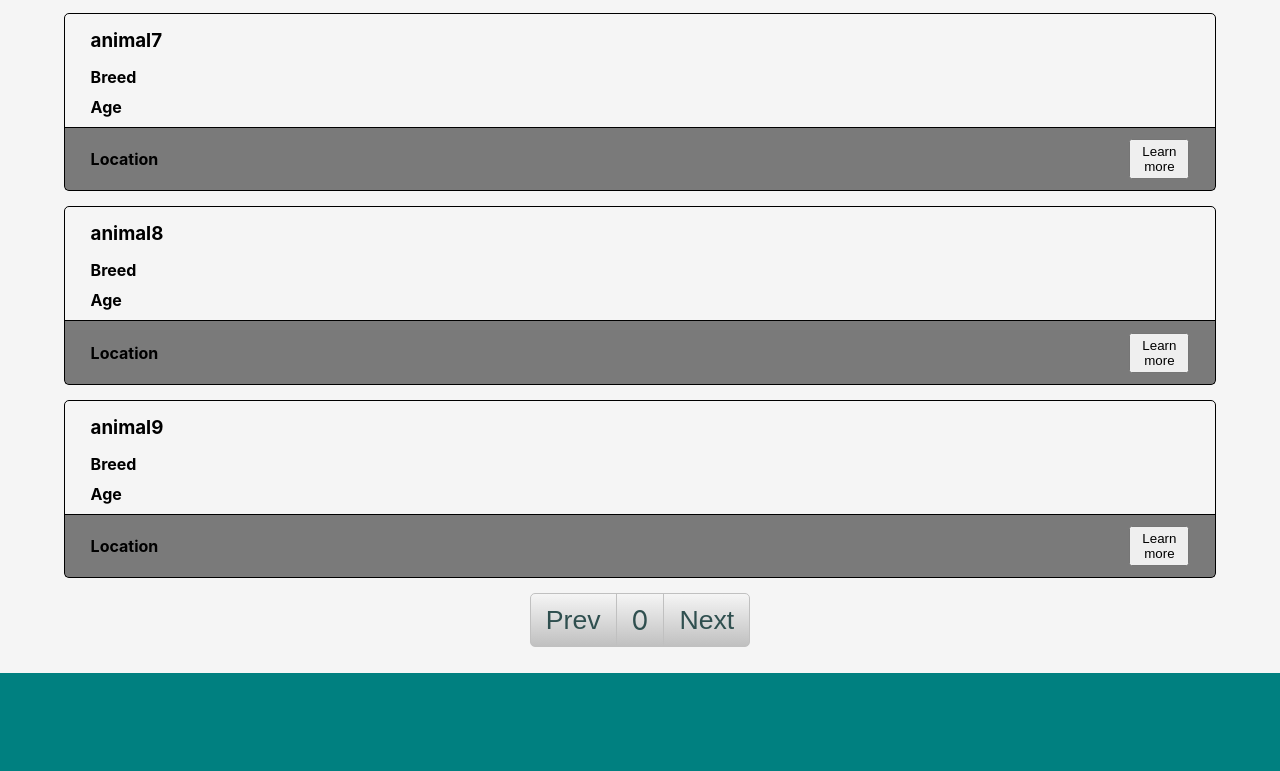
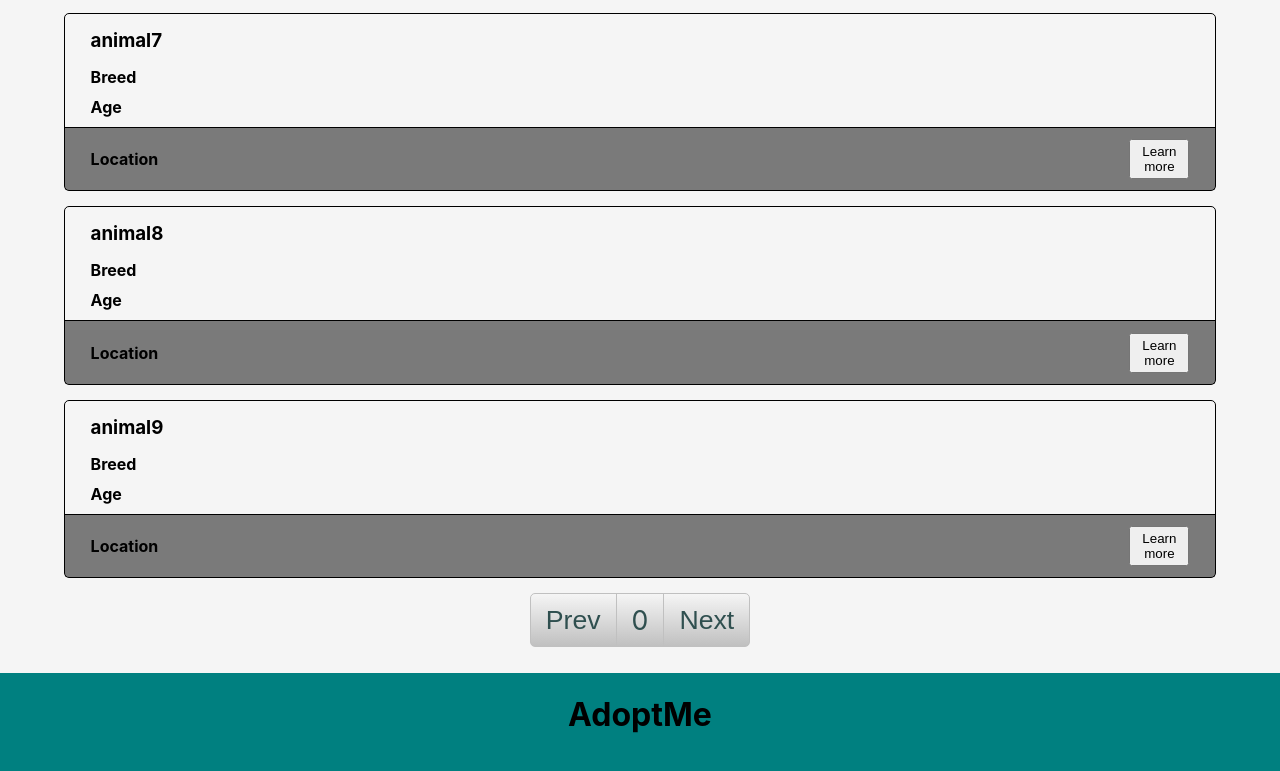
Before and after one commit to Danielmoffitt54/Group-Project, a React (Create React App) app: page / in a window 1280 px wide. Shown: the part 1438-2209 px from the top of the page. Before the commit the page ends 2111 px from the top, so only its background shows below. Built offline with nearby package versions, Linux system fonts and the light colour scheme.

Commit message:
Created Footer Component and styled it.  Imported Footer to App.js and called it in the render function.

```diff
--- a/src/App.js
+++ b/src/App.js
@@ -1,6 +1,7 @@
 import React from 'react';
 import Header from './Components/Header/Header';
 import Main from './Components/Main/Main';
+import Footer from './Components/Footer/Footer';
 
 class App extends React.Component {
 
@@ -11,6 +12,7 @@ class App extends React.Component {
       <div className="App">
         <Header />
         <Main />
+        <Footer />
       </div>
     );
   }
--- /dev/null
+++ b/src/Components/Footer/Footer.css
@@ -0,0 +1,15 @@
+.Footer {
+    min-height: 200px;
+    background-color: teal;
+}
+
+.Footer-logo {
+    text-align: center;
+    text-decoration: none;
+    color: currentColor;
+}
+
+.Footer-logoLink {
+    text-decoration: none;
+    color: currentColor;
+}
--- /dev/null
+++ b/src/Components/Footer/Footer.js
@@ -0,0 +1,15 @@
+import React, { Component } from 'react';
+import './Footer.css';
+
+export default class Footer extends Component {
+    render() {
+        return(
+            <footer className='Footer'>
+                <h1 className='Footer-logo'>
+                    <a className='Footer-logoLink' href='#'>AdoptMe</a>
+                </h1>
+                {/* ^ Link to return to top */}
+            </footer>
+        );
+    }
+}
```
